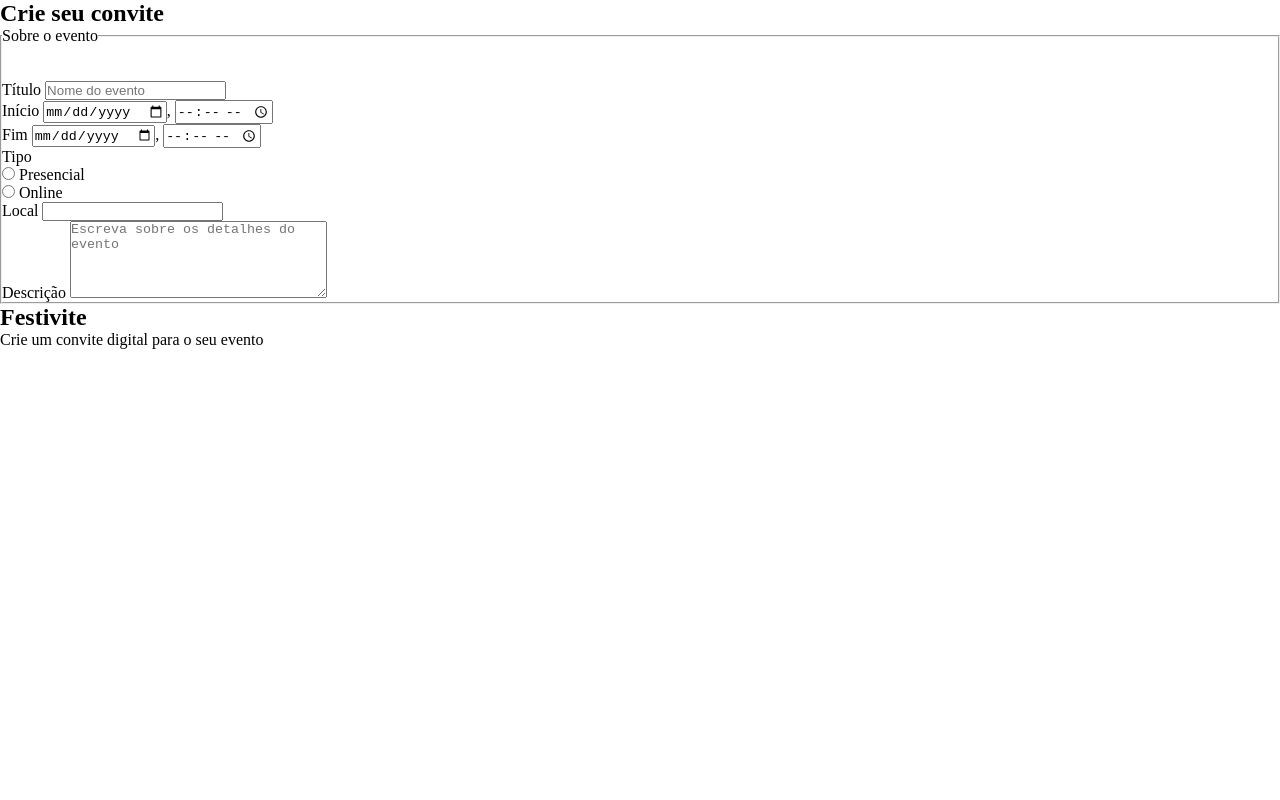
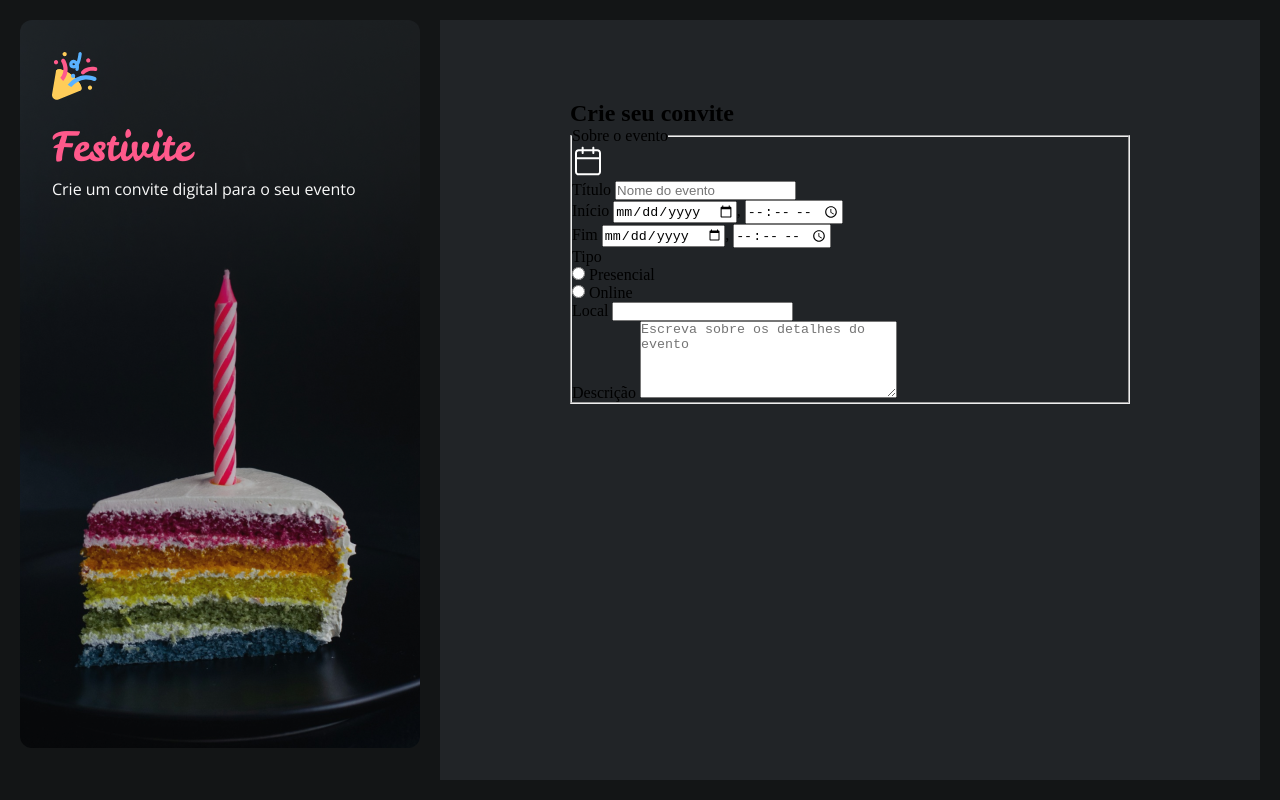
Before and after one commit to jihednobrega/Desafio-Rocketseat-03-Formulario-de-Convite, a plain HTML site: page index.html in a window 1280 px wide. Drawn offline with nearby package versions, Linux system fonts and the light colour scheme.

Commit message:
aside finalizado

```diff
--- a/index.html
+++ b/index.html
@@ -14,6 +14,7 @@
 <body>
   <div id="app">
     <main>
+      <div class="main-container">
         <h2>Crie seu convite</h2>
 
         <form method="post" enctype="multipart/form-data">
@@ -66,11 +67,13 @@
             </div>
           </fieldset>
         </form>
+      </div>
     </main>
     <aside>
-      <div class="logo"></div>
+      <img src="assets/Logo.svg" alt="icone do logo" class="logo">
       <h1>Festivite</h1>
       <p>Crie um convite digital para o seu evento</p>
+      <img src="assets/Background.png" alt="bacgkround" class="background">
     </aside>
   </div>
 
--- /dev/null
+++ b/styles/aside.css
@@ -0,0 +1,31 @@
+aside {
+  color: var(--text-heading);
+  position: relative;
+
+  .background {
+    width: 100%;
+    border-radius: 12px;
+
+    position: absolute;
+    inset: 0;
+
+    z-index: -1;
+  }
+
+  .logo {
+    width: auto;
+    height: 48px;
+  }
+
+  h1 {
+    margin-top: 16px;
+    font: var(--font-logo);
+    color: var(--pink);
+  }
+
+  p {
+    margin-top: 4px;
+    font: var(--body-md);
+    font-weight: 300;
+  }
+}
--- a/styles/global.css
+++ b/styles/global.css
@@ -13,12 +13,12 @@
   --font-family-baloo-2: "Baloo 2", sans-serif;
   --font-family-open-sans: "Open Sans", sans-serif;
 
-  --font-logo: 400 40px/auto var(--font-family-leckerli-one);
-  --heading-md: 600 28px/auto var(--font-family-baloo-2);
-  --heading-sm: 600 18px/auto var(--font-family-baloo-2);
-  --body-md: 400 16px/auto var(--font-family-open-sans);
-  --body-sm: 400 14px/auto var(--font-family-open-sans);
-  --body-xs: 400 12px/auto var(--font-family-open-sans);
+  --font-logo: 400 40px/normal var(--font-family-leckerli-one);
+  --heading-md: 600 28px/normal var(--font-family-baloo-2);
+  --heading-sm: 600 18px/normal var(--font-family-baloo-2);
+  --body-md: 400 16px/normal var(--font-family-open-sans);
+  --body-sm: 400 14px/normal var(--font-family-open-sans);
+  --body-xs: 400 12px/normal var(--font-family-open-sans);
 
   --brand-light: #59B2FF;
   --brand-mid: #3487CF;
--- a/styles/index.css
+++ b/styles/index.css
@@ -1 +1,3 @@
 @import url(global.css);
+@import url(layout.css);
+@import url(aside.css);
--- /dev/null
+++ b/styles/layout.css
@@ -0,0 +1,26 @@
+#app {
+  height: 100vh;
+
+  display: grid;
+  grid-template-columns: 400px 1fr;
+  grid-template-areas: 'aside main';
+  padding: 20px;
+  gap: 20px;
+
+  overflow: hidden;
+}
+
+body {
+  background: var(--shape-background);
+}
+
+main {
+  grid-area: main;
+  background-color: var(--shape-body);
+  padding: 80px 130px;
+}
+
+aside {
+  grid-area: aside;
+  padding: 32px;
+}
```
Lines whose indentation alone changed are shown as unchanged.
